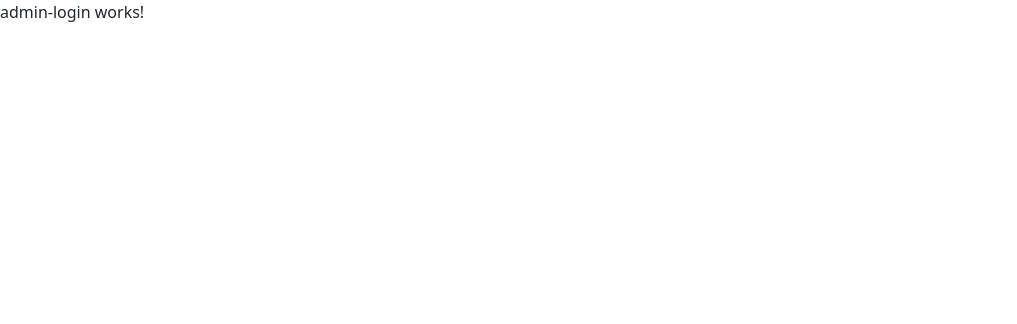
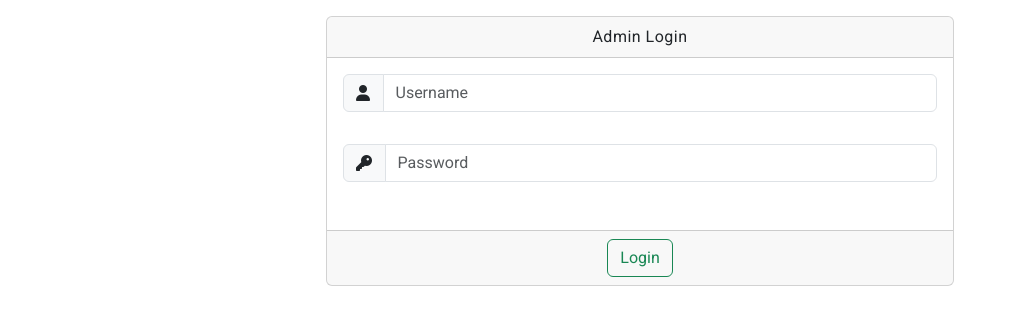
Before and after one commit to krishnak03/Library-Management-Frontend, an Angular app: page /admin-login in a window 1280 px wide. Shown: the top 324 px of the page, without its empty margins (0-1017 px from the left). Built offline with nearby package versions, Linux system fonts and the light colour scheme.

Commit message:
added Admin login functionality.

```diff
--- a/angular.json
+++ b/angular.json
@@ -32,6 +32,7 @@
               }
             ],
             "styles": [
+              "@angular/material/prebuilt-themes/azure-blue.css",
               "node_modules/bootstrap/dist/css/bootstrap.min.css",
               "node_modules/@fortawesome/fontawesome-free/css/all.min.css",
               "node_modules/ngx-toastr/toastr.css",
@@ -102,6 +103,7 @@
               }
             ],
             "styles": [
+              "@angular/material/prebuilt-themes/azure-blue.css",
               "src/styles.scss"
             ],
             "scripts": []
--- a/src/app/admin-login/admin-login.component.html
+++ b/src/app/admin-login/admin-login.component.html
@@ -1 +1,52 @@
-<p>admin-login works!</p>
+<div class="container-fluid d-flex align-items-center justify-content-center mt-3 mb-3">
+    <div class="card col-sm-6">
+        <div class="card-header text-center">
+            Admin Login
+        </div>
+        <div class="card-body">
+            <div class="mb-3 row">
+                <div class="input-group mb-3">
+                    <span class="input-group-text" id="basic-addon1">
+                        <i class="fa-solid fa-user"></i>
+                    </span>
+                    <input type="text" class="form-control" placeholder="Username" aria-label="Username"
+                        aria-describedby="basic-addon1">
+                </div>
+            </div>
+            <div class="mb-3 row">
+                <div class="input-group mb-3">
+                    <span class="input-group-text" id="basic-addon1">
+                        <i class="fa-solid fa-key"></i>
+                    </span>
+                    <input type="text" class="form-control" placeholder="Password" aria-label="Username"
+                        aria-describedby="basic-addon1">
+                </div>
+            </div>
+        </div>
+        <div class="card-footer">
+            <div class="row">
+                <div class="col text-center">
+                    <button type="button" class="btn btn-outline-success">Login</button>
+                </div>
+            </div>
+        </div>
+    </div>
+</div>
+
+<!-- <div class="modal fade" id="exampleModal" tabindex="-1" aria-labelledby="exampleModalLabel" aria-hidden="true">
+    <div class="modal-dialog">
+        <div class="modal-content">
+            <div class="modal-header">
+                <h1 class="modal-title fs-5" id="exampleModalLabel">Modal title</h1>
+                <button type="button" class="btn-close" data-bs-dismiss="modal" aria-label="Close"></button>
+            </div>
+            <div class="modal-body">
+                ...
+            </div>
+            <div class="modal-footer">
+                <button type="button" class="btn btn-secondary" data-bs-dismiss="modal">Close</button>
+                <button type="button" class="btn btn-primary">Save changes</button>
+            </div>
+        </div>
+    </div>
+</div> -->
--- a/src/app/app.config.ts
+++ b/src/app/app.config.ts
@@ -1,10 +1,11 @@
 import { ApplicationConfig, importProvidersFrom, provideZoneChangeDetection } from '@angular/core';
 import { provideRouter } from '@angular/router';
 import { routes } from './app.routes';
-import { BrowserModule, provideClientHydration } from '@angular/platform-browser';
+import { provideClientHydration } from '@angular/platform-browser';
 import { provideHttpClient, withFetch } from '@angular/common/http';
-import { BrowserAnimationsModule, provideAnimations } from '@angular/platform-browser/animations';
-import { ToastrModule, provideToastr } from 'ngx-toastr';
+import { provideAnimations } from '@angular/platform-browser/animations';
+import { provideToastr } from 'ngx-toastr';
+import { provideAnimationsAsync } from '@angular/platform-browser/animations/async';
 
 export const appConfig: ApplicationConfig = {
   providers: [
@@ -20,6 +21,6 @@ export const appConfig: ApplicationConfig = {
       progressAnimation: 'increasing',
       progressBar: true,
       closeButton: true
-    })
+    }), provideAnimationsAsync()
   ]
 };
--- a/src/app/home/home.component.html
+++ b/src/app/home/home.component.html
@@ -8,7 +8,7 @@
                     <a class="navbar-brand" style="display: flex; justify-content: center; flex-direction: row;">Library
                         Management
                         System</a>
-                    <button type="button" class="btn btn-link" (click)="adminLogin()">Admin</button>
+                    <button type="button" class="btn btn-link" (click)="adminLogin()">Admin Login</button>
                 </div>
             </nav>
         </div>
--- a/src/app/home/home.component.ts
+++ b/src/app/home/home.component.ts
@@ -4,13 +4,18 @@ import { AppService } from '../app.service';
 import { ToastrService } from 'ngx-toastr';
 import { FormsModule } from '@angular/forms';
 import { NgFor, NgIf } from '@angular/common';
-import { BLANK, EndPointsRefs, NavigationUrls } from '../../contants';
+import { BLANK, EndPointsRefs } from '../../contants';
 import { Book, Genre, Language } from '../app-json-factory'
+import { MatDialog } from '@angular/material/dialog';
+import { MatButtonModule } from '@angular/material/button';
+import { MatInputModule } from '@angular/material/input';
+import { MatFormFieldModule } from '@angular/material/form-field';
+import { AdminLoginComponent } from '../admin-login/admin-login.component';
 
 @Component({
   selector: 'app-home',
   standalone: true,
-  imports: [FormsModule, NgIf, NgFor],
+  imports: [FormsModule, NgIf, NgFor, MatFormFieldModule, MatInputModule, FormsModule, MatButtonModule],
   templateUrl: './home.component.html',
   styleUrl: './home.component.scss'
 })
@@ -37,6 +42,8 @@ export class HomeComponent implements OnInit {
     private router: Router,
     private appService: AppService,
     private toaster: ToastrService,
+    private dialog: MatDialog,
+    // private dialogRef: MatDialogRef<AdminLoginComponent>
   ) { }
 
   ngOnInit(): void {
@@ -46,7 +53,9 @@ export class HomeComponent implements OnInit {
   }
 
   adminLogin() {
-    this.router.navigate([NavigationUrls.ADMIN_PAGE]);
+    this.dialog.open(AdminLoginComponent, {
+      width: '500px',
+    });
   }
 
   getAllBooks() {
--- a/src/index.html
+++ b/src/index.html
@@ -7,9 +7,11 @@
   <base href="/">
   <meta name="viewport" content="width=device-width, initial-scale=1">
   <link rel="icon" type="image/x-icon" href="favicon.ico">
+  <link href="https://fonts.googleapis.com/css2?family=Roboto:wght@300;400;500&display=swap" rel="stylesheet">
+  <link href="https://fonts.googleapis.com/icon?family=Material+Icons" rel="stylesheet">
 </head>
 
-<body>
+<body class="mat-typography">
   <app-root></app-root>
 </body>
 
--- a/src/styles.scss
+++ b/src/styles.scss
@@ -1 +1,4 @@
 /* You can add global styles to this file, and also import other style files */
+
+html, body { height: 100%; }
+body { margin: 0; font-family: Roboto, "Helvetica Neue", sans-serif; }
```
